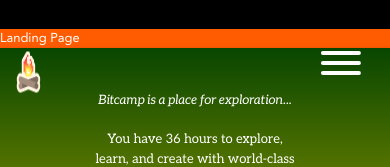
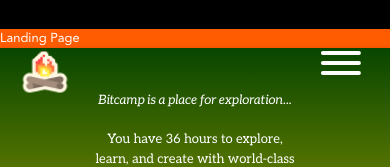
Before and after one commit to bitcamp/bitcamp-site-2025, a Nuxt app: page / in a window 390 px wide. Shown: the top 167 px of the page. Built offline with nearby package versions, Linux system fonts and the light colour scheme.

Commit message:
change logo to static size

```diff
--- a/components/Navbar.vue
+++ b/components/Navbar.vue
@@ -345,7 +345,9 @@
       display: flex;
       max-width: 100%;
       width: 70px;
+      min-width: 70px;
       height: 70px;
+      min-height: 70px;
     }
 
     .nav-pages {
```
